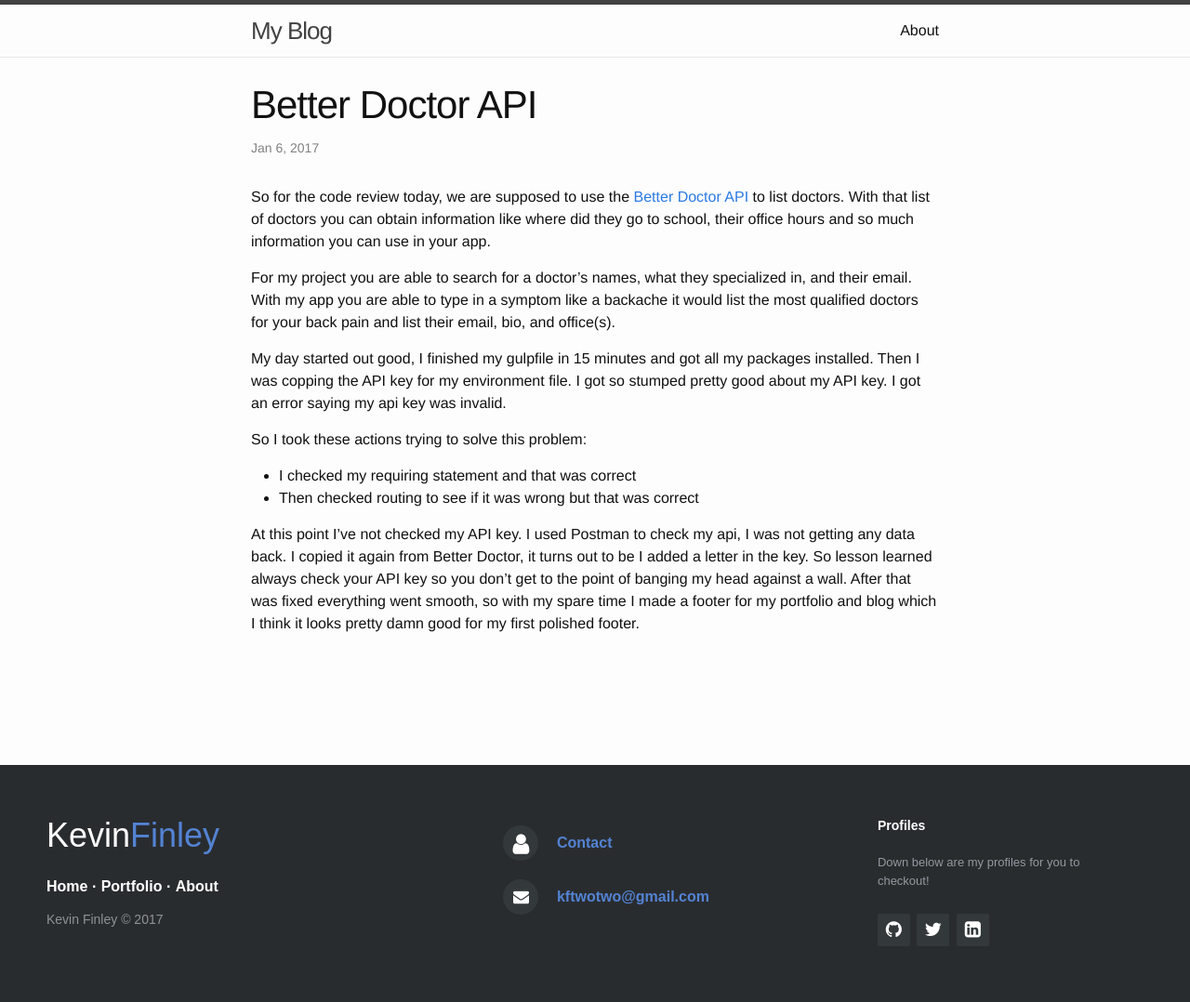
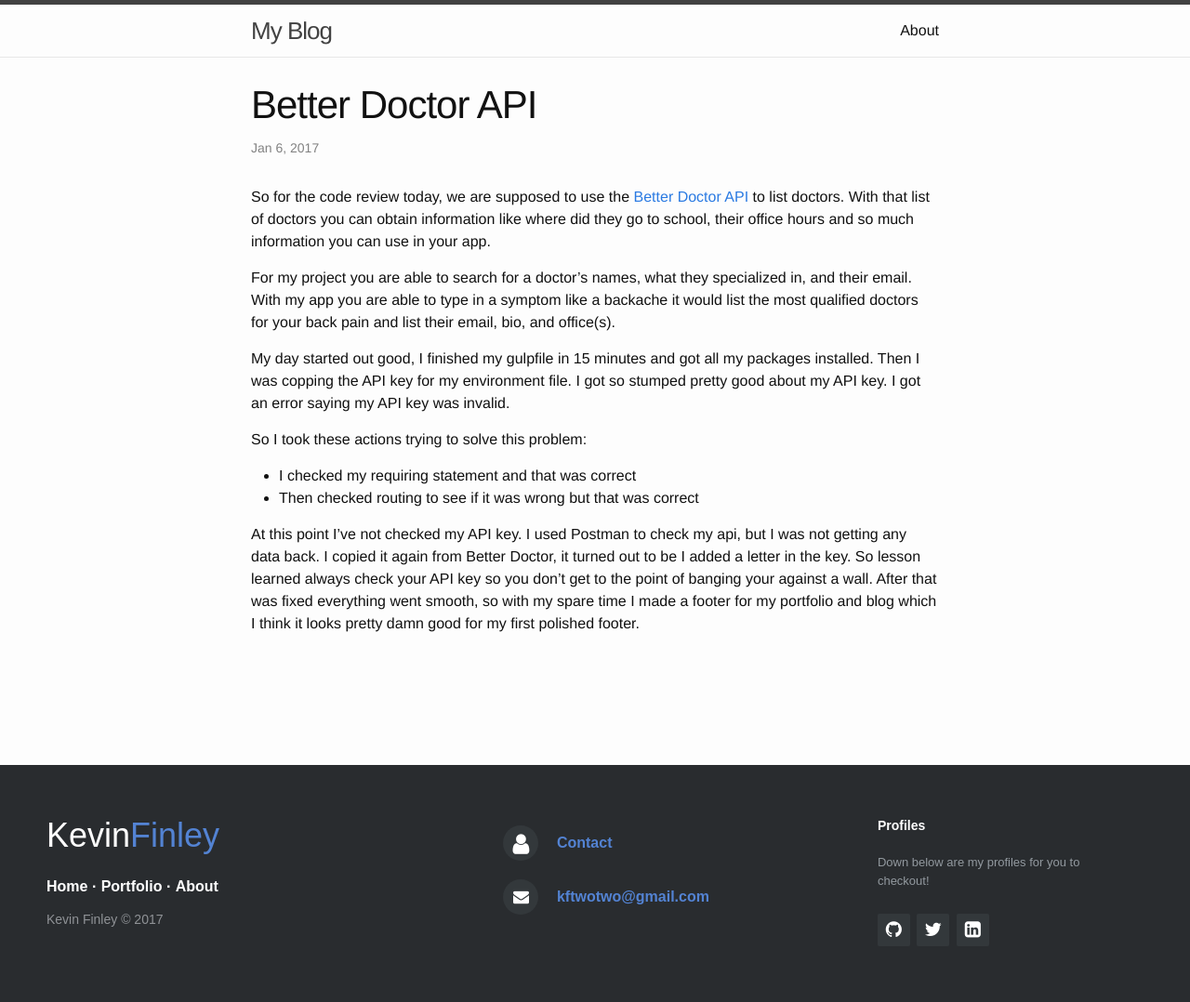
Before and after one commit to kftwotwo/kftwotwo.github.io, a Jekyll site: the page built from _posts/2017-1-6-testday.markdown, in a window 1280 px wide. Shown: the whole page at 93% size. Built offline with Jekyll 4.4.1, drawn with Linux system fonts in a browser that asks for light colours.

Commit message:
add proper past tense words

```diff
--- a/_posts/2017-1-12-chains.markdown
+++ b/_posts/2017-1-12-chains.markdown
@@ -39,4 +39,4 @@ Most of those items are standard, you can never over pack for being on the road.
 
 ![Jar of dirt](https://33.media.tumblr.com/b26f29353dbc05df5853d558f2af22c9/tumblr_n0lkvzjo4J1sl2j89o8_500.gif)
 
-Let's say are stuck on a little hill and it's all ice. You don't have any chains to assist you up the hill. Sprinkle some dirt or cat littler in the direction you are headed to gain some traction. For more safety tips for driving the snow visit [AAA](http://exchange.aaa.com/safety/roadway-safety/winter-driving-tips/#.WIWG97YrJZo)
+Let's say are stuck on a little hill and it's all ice. You don't have any chains to assist you up the hill. Sprinkle some dirt or cat littler in the direction you are headed to gain some traction. For more safety tips for driving the snow visit [AAA](http://exchange.aaa.com/safety/roadway-safety/winter-driving-tips/#.WIWG97YrJZo) for further tips and tricks.
--- a/_posts/2017-1-6-testday.markdown
+++ b/_posts/2017-1-6-testday.markdown
@@ -9,11 +9,11 @@ So for the code review today, we are supposed to use the [Better Doctor API](htt
 
 For my project you are able to search for a doctor's names, what they specialized in, and their email. With my app you are able to type in a symptom like a backache it would list the most qualified doctors for your back pain and list their email, bio, and office(s).
 
-My day started out good, I finished my gulpfile in 15 minutes and got all my packages installed. Then I was copping the API key for my environment file. I got so stumped pretty good about my API key. I got an error saying my api key was invalid.
+My day started out good, I finished my gulpfile in 15 minutes and got all my packages installed. Then I was copping the API key for my environment file. I got so stumped pretty good about my API key. I got an error saying my API key was invalid.
 
 So I took these actions trying to solve this problem:
 
 * I checked my requiring statement and that was correct
 * Then checked routing to see if it was wrong but that was correct
 
-At this point I've not checked my API key. I used Postman to check my api, I was not getting any data back. I copied it again from Better Doctor, it turns out to be I added a letter in the key. So lesson learned always check your API key so you don't get to the point of banging my head against a wall. After that was fixed everything went smooth, so with my spare time I made a footer for my portfolio and blog which I think it looks pretty damn good for my first polished footer.
+At this point I've not checked my API key. I used Postman to check my api, but I was not getting any data back. I copied it again from Better Doctor, it turned out to be I added a letter in the key. So lesson learned always check your API key so you don't get to the point of banging your against a wall. After that was fixed everything went smooth, so with my spare time I made a footer for my portfolio and blog which I think it looks pretty damn good for my first polished footer.
```
